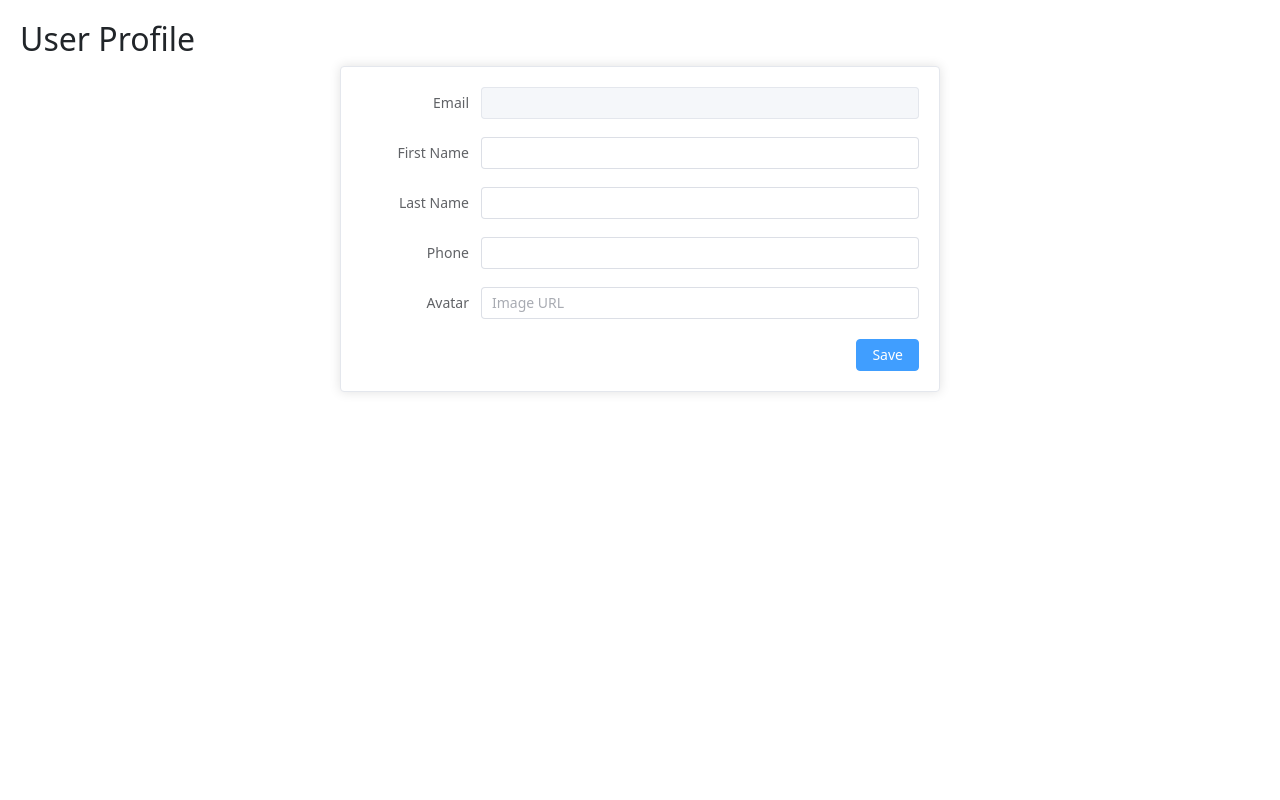
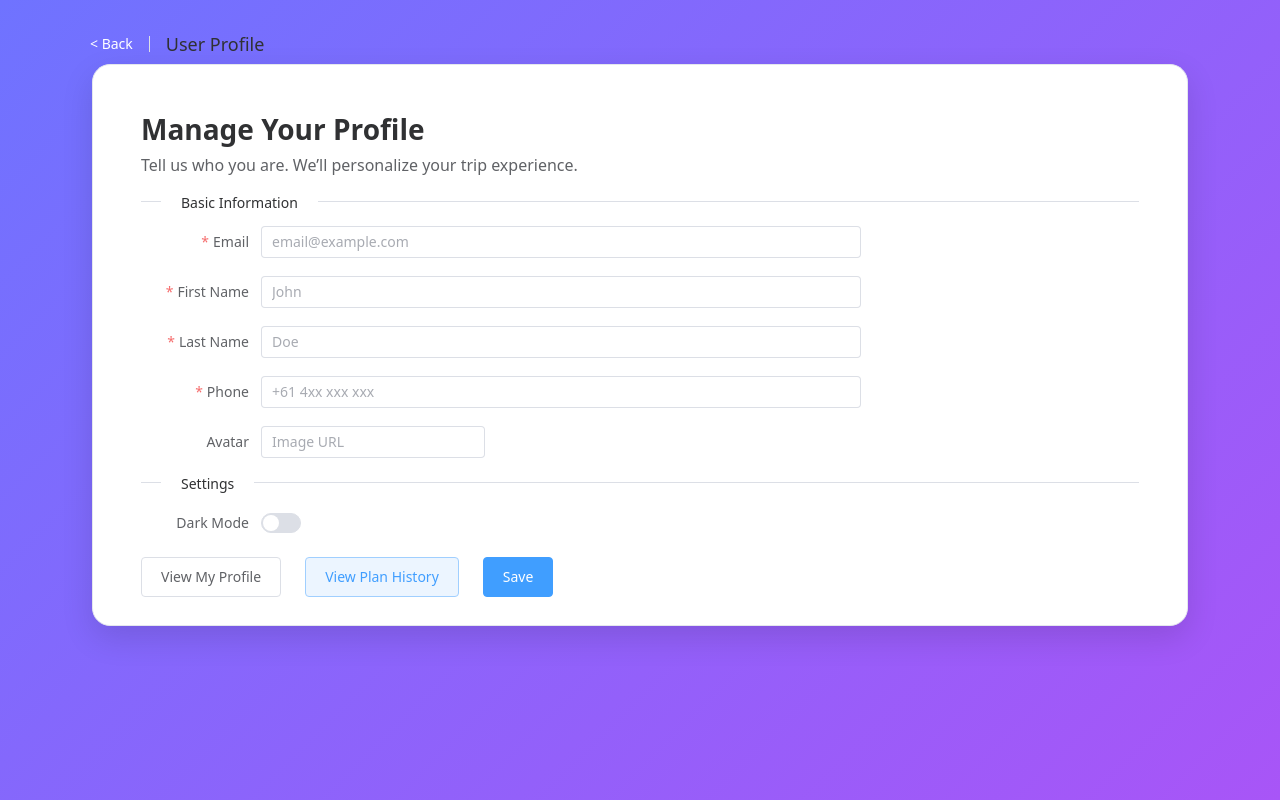
Before and after one commit to UTS-SSTC-Software-2022/2025SIS_Group-13, a Vue app in the folder Frontend/aitrip/: page /profile in a window 1280 px wide. Built offline with nearby package versions, Linux system fonts and the light colour scheme; no server answers.

Commit message:
feat(profile): add ProfileShowPage & route; fix navigation from ProfilePage

```diff
--- a/Frontend/aitrip/src/router/index.js
+++ b/Frontend/aitrip/src/router/index.js
@@ -1,7 +1,7 @@
 import { createRouter, createWebHistory } from 'vue-router'
 
 const routes = [
-  { path: '/__preview', name: 'preview', component: () => import('@/views/travel/ProfilePage.vue') },
+  { path: '/__preview', name: 'preview', component: () => import('@/views/ProfilePage.vue') },
 
   // ✅ 首屏进入 Landing：用你现有的 LoginPage.vue 当宣传页
   { path: '/', name: 'landing', component: () => import('@/views/auth/LoginPage.vue') },
@@ -14,6 +14,7 @@ const routes = [
   // 登录后页面
   { path: '/home', name: 'home', component: () => import('@/views/HomePage.vue') },
   { path: '/profile', name: 'profile', component: () => import('@/views/ProfilePage.vue') },
+  {path: '/profile/show', name: 'profile-show', component: () => import('@/views/ProfileShowPage.vue')},
   { path: '/travel/plan', name: 'travel-plan', component: () => import('@/views/travel/TravelPlanPage.vue') },
   { path: '/travel/itinerary-result', name: 'travel-itinerary-result', component: () => import('@/views/travel/TravelItineraryResultPage.vue') },
 
--- a/Frontend/aitrip/src/views/ProfilePage.vue
+++ b/Frontend/aitrip/src/views/ProfilePage.vue
@@ -1,39 +1,92 @@
 <template>
   <div class="profile-page">
-    <h2>User Profile</h2>
+    <!-- 顶部渐变头部，风格与 TravelPlanPage 保持一致 -->
+    <div class="hero">
+        <el-page-header
+        class="page-header"
+        @back="() => router.push('/home')"
+        title="< Back"
+        content="User Profile"
+        >
+        <template #icon>
+          <span />
+        </template>
+      </el-page-header>
 
-    <el-card class="profile-card">
-      <el-form :model="profileForm" label-width="120px">
-        <el-form-item label="Email">
-          <el-input v-model="profileForm.email" disabled />
-        </el-form-item>
-        <el-form-item label="First Name">
-          <el-input v-model="profileForm.firstName" />
-        </el-form-item>
-        <el-form-item label="Last Name">
-          <el-input v-model="profileForm.lastName" />
-        </el-form-item>
-        <el-form-item label="Phone">
-          <el-input v-model="profileForm.phone" />
-        </el-form-item>
-        <el-form-item label="Avatar">
-          <el-input v-model="profileForm.avatar" placeholder="Image URL" />
-        </el-form-item>
-      </el-form>
+      <div class="container">
+        <el-card class="card main-card" shadow="hover">
+          <h1 class="title">Manage Your Profile</h1>
+          <p class="subtitle">Tell us who you are. We’ll personalize your trip experience.</p>
 
-      <div style="text-align: right; margin-top: 20px;">
-        <el-button type="primary" @click="updateProfile">Save</el-button>
+          <el-divider content-position="left">Basic Information</el-divider>
+
+          <el-form ref="formRef" :model="form" :rules="rules" label-width="120px" class="form-grid">
+            <el-form-item label="Email" prop="email">
+              <el-input v-model="form.email" placeholder="email@example.com" type="email" />
+            </el-form-item>
+
+            <el-form-item label="First Name" prop="firstName">
+              <el-input v-model="form.firstName" placeholder="John" />
+            </el-form-item>
+
+            <el-form-item label="Last Name" prop="lastName">
+              <el-input v-model="form.lastName" placeholder="Doe" />
+            </el-form-item>
+
+            <el-form-item label="Phone" prop="phone">
+              <el-input v-model="form.phone" placeholder="+61 4xx xxx xxx" />
+            </el-form-item>
+
+            <el-form-item label="Avatar" prop="avatar">
+              <div class="avatar-field">
+                <el-input
+                  v-model="form.avatar"
+                  placeholder="Image URL"
+                  clearable
+                  @change="touchAvatarPreview"
+                />
+                <div class="avatar-preview" v-if="form.avatar">
+                  <img :src="form.avatar" alt="avatar preview" @error="onAvatarError" />
+                </div>
+              </div>
+            </el-form-item>
+
+            <el-divider content-position="left">Settings</el-divider>
+
+            <!-- 单一的外观开关：黑夜模式 -->
+            <el-form-item label="Dark Mode">
+              <el-switch v-model="settings.darkMode" @change="applyDarkMode" />
+            </el-form-item>
+
+            <!-- 操作区 -->
+            <div class="actions">
+              <el-button size="large" @click="goProfileShow" plain>
+                View My Profile
+              </el-button>
+              <el-button size="large" @click="goPlanHistory" type="primary" plain>
+                View Plan History
+              </el-button>
+              <el-button size="large" type="primary" @click="save" :loading="saving">
+                Save
+              </el-button>
+            </div>
+          </el-form>
+        </el-card>
       </div>
-    </el-card>
+    </div>
   </div>
 </template>
 
 <script setup>
-import { ref, onMounted } from 'vue'
-import { getUserProfileAPI, updateUserProfileAPI } from '@/apis/auth'
+import { reactive, ref, onMounted } from 'vue'
+import { useRouter } from 'vue-router'
 import { ElMessage } from 'element-plus'
 
-const profileForm = ref({
+const router = useRouter()
+const goHome = () => router.push({ name: 'home' })
+
+// 表单数据
+const form = reactive({
   email: '',
   firstName: '',
   lastName: '',
@@ -41,31 +94,140 @@ const profileForm = ref({
   avatar: ''
 })
 
-onMounted(async () => {
-  try {
-    const res = await getUserProfileAPI()
-    profileForm.value = res.data
-  } catch (e) {
-    ElMessage.error('Failed to load profile')
-  }
+const settings = reactive({
+  darkMode: false
 })
 
-const updateProfile = async () => {
+const rules = {
+  email: [
+    { required: true, message: 'Email is required', trigger: 'blur' },
+    { type: 'email', message: 'Invalid email', trigger: 'blur' }
+  ],
+  firstName: [{ required: true, message: 'First name is required', trigger: 'blur' }],
+  lastName: [{ required: true, message: 'Last name is required', trigger: 'blur' }],
+  phone: [
+    { required: true, message: 'Phone is required', trigger: 'blur' },
+    { min: 6, message: 'Too short', trigger: 'blur' }
+  ],
+  avatar: [{ type: 'url', message: 'Avatar must be a valid URL', trigger: 'blur' }]
+}
+
+const formRef = ref()
+const saving = ref(false)
+
+onMounted(() => {
+  // 恢复数据
+  Object.assign(form, JSON.parse(localStorage.getItem('user_profile') || '{}'))
+  const savedSettings = JSON.parse(localStorage.getItem('user_settings') || '{}')
+  Object.assign(settings, savedSettings)
+
+  // 首次加载根据设置应用暗色
+  applyDarkMode(settings.darkMode)
+})
+
+const onAvatarError = () => {
+  form.avatar = ''
+  ElMessage.warning('Avatar preview failed, please check the URL')
+}
+const touchAvatarPreview = () => {}
+
+const applyDarkMode = (isDark) => {
+  const root = document.documentElement
+  root.classList.toggle('dark', !!isDark)
+}
+
+const save = async () => {
   try {
-    await updateUserProfileAPI(profileForm.value)
-    ElMessage.success('Profile updated successfully')
+    await formRef.value?.validate()
+    saving.value = true
+    localStorage.setItem('user_profile', JSON.stringify(form))
+    localStorage.setItem('user_settings', JSON.stringify(settings))
+    ElMessage.success('Profile saved successfully')
   } catch (e) {
-    ElMessage.error('Failed to update profile')
+    // 校验失败无须处理
+  } finally {
+    saving.value = false
   }
+}
+
+const goPlanHistory = () => {
+  router.push({ path: '/travel/itinerary-result', query: { from: 'profile' } })
+}
+
+const goProfileShow = () => {
+  router.push({ name: 'profile-show' })
 }
 </script>
 
 <style scoped>
 .profile-page {
-  padding: 20px;
+  min-height: 100vh;
+  background: linear-gradient(135deg, #6f73ff 0%, #a855f7 100%) fixed;
 }
-.profile-card {
-  max-width: 600px;
-  margin: auto;
+
+.hero {
+  padding: 32px 0 64px;
+}
+
+.page-header {
+  width: 1120px;
+  margin: 0 auto 8px;
+  color: #fff;
+}
+
+.container {
+  width: 1120px;
+  margin: 0 auto;
+}
+
+.card.main-card {
+  border-radius: 18px;
+  box-shadow: 0 12px 32px rgba(0, 0, 0, 0.12);
+  padding: 28px 28px 8px;
+}
+
+.title {
+  margin: 0 0 6px;
+  font-size: 28px;
+  font-weight: 700;
+}
+
+.subtitle {
+  margin: 0 0 18px;
+  color: #606266;
+}
+
+.form-grid :deep(.el-form-item) {
+  max-width: 720px;
+}
+
+.avatar-field {
+  display: flex;
+  align-items: center;
+  gap: 16px;
+}
+.avatar-preview {
+  width: 56px;
+  height: 56px;
+  border-radius: 50%;
+  overflow: hidden;
+  flex: 0 0 56px;
+  border: 1px solid #ebeef5;
+}
+.avatar-preview img {
+  width: 100%;
+  height: 100%;
+  object-fit: cover;
+}
+
+.actions {
+  display: flex;
+  gap: 12px;
+  margin-top: 12px;
+}
+
+/* 暗色模式下针对当前页面做一点补充（Element Plus 的暗色变量会生效） */
+:global(html.dark) .profile-page {
+  background: linear-gradient(135deg, #1f2438 0%, #2b2f3a 100%) fixed;
 }
 </style>
--- /dev/null
+++ b/Frontend/aitrip/src/views/ProfileShowPage.vue
@@ -0,0 +1,145 @@
+<template>
+  <div class="profile-show">
+    <!-- Page header -->
+    <el-page-header
+      class="page-header"
+      @back="goBack"
+      title="< Back"
+      content="User Profile"
+    />
+
+    <!-- Card: Basic Information -->
+    <div class="container">
+      <el-card class="main-card" shadow="hover">
+        <h1 class="title">Basic Information</h1>
+        <p class="subtitle">This is the profile information stored in the system.</p>
+
+        <el-descriptions
+          class="desc"
+          :column="1"
+          border
+          :label-style="{ width: '160px' }"
+        >
+          <el-descriptions-item label="Email">
+            {{ profile.email || '-' }}
+          </el-descriptions-item>
+
+          <el-descriptions-item label="First Name">
+            {{ profile.firstName || '-' }}
+          </el-descriptions-item>
+
+          <el-descriptions-item label="Last Name">
+            {{ profile.lastName || '-' }}
+          </el-descriptions-item>
+
+          <el-descriptions-item label="Phone">
+            {{ profile.phone || '-' }}
+          </el-descriptions-item>
+
+          <el-descriptions-item label="Avatar">
+            <div class="avatar-row">
+              <el-avatar
+                v-if="profile.avatar"
+                :src="profile.avatar"
+                size="large"
+              />
+              <span v-else>-</span>
+            </div>
+          </el-descriptions-item>
+        </el-descriptions>
+      </el-card>
+    </div>
+  </div>
+</template>
+
+<script setup>
+import { reactive, onMounted } from 'vue'
+import { useRouter } from 'vue-router'
+
+const router = useRouter()
+
+const profile = reactive({
+  email: '',
+  firstName: '',
+  lastName: '',
+  phone: '',
+  avatar: ''
+})
+
+function goBack() {
+  // 有浏览历史就返回，否则去首页
+  if (window.history.length > 1) router.back()
+  else router.push('/home')
+}
+
+// 尝试从常见的 localStorage key 里读取用户信息
+function readAny(keys) {
+  for (const k of keys) {
+    const raw = localStorage.getItem(k)
+    if (!raw) continue
+    try { return JSON.parse(raw) } catch { return raw }
+  }
+  return null
+}
+
+onMounted(() => {
+  const data =
+    readAny(['user', 'userInfo', 'profile', 'auth_user', 'currentUser']) || {}
+
+  // 做字段兼容
+  profile.email = data.email || data.mail || ''
+  profile.firstName =
+    data.firstName || data.firstname || data.givenName || data.name?.first || ''
+  profile.lastName =
+    data.lastName || data.lastname || data.surname || data.name?.last || ''
+  profile.phone = data.phone || data.mobile || data.telephone || ''
+  profile.avatar = data.avatar || data.avatarUrl || data.photo || ''
+})
+</script>
+
+<style scoped>
+.profile-show {
+  min-height: 100vh;
+  padding: 24px;
+  /* 背景渐变与当前项目常用配色接近 */
+  background: linear-gradient(180deg, #7a69f5 0%, #7f86f3 40%, #8eb4f7 100%);
+}
+
+.page-header {
+  max-width: 1100px;
+  margin: 0 auto 8px;
+}
+
+.container {
+  display: flex;
+  justify-content: center;
+}
+
+.main-card {
+  width: 100%;
+  max-width: 1100px;
+  border-radius: 16px;
+  padding: 8px 4px;
+}
+
+.title {
+  margin: 4px 8px;
+  font-size: 20px;
+  font-weight: 600;
+}
+
+.subtitle {
+  margin: 0 8px;
+  color: #666;
+}
+
+.desc {
+  margin-top: 12px;
+}
+
+.avatar-row {
+  display: flex;
+  align-items: center;
+  gap: 12px;
+}
+</style>
--- a/Frontend/aitrip/src/views/auth/LoginPage.vue
+++ b/Frontend/aitrip/src/views/auth/LoginPage.vue
@@ -2,7 +2,7 @@
   <div class="login-container">
     <!-- Login Button in top right corner -->
     <div class="login-header">
-      <img src="@/assets/images/leisurA_logo.svg" alt="LeisurA Logo" class="logo" />
+      <img src="@/assets/images/LeisurA logo.svg" alt="LeisurA Logo" class="logo" />
       <el-button type="primary" size="large" class="top-login-btn" @click="goToLoginForm">
         Login
       </el-button>
```
